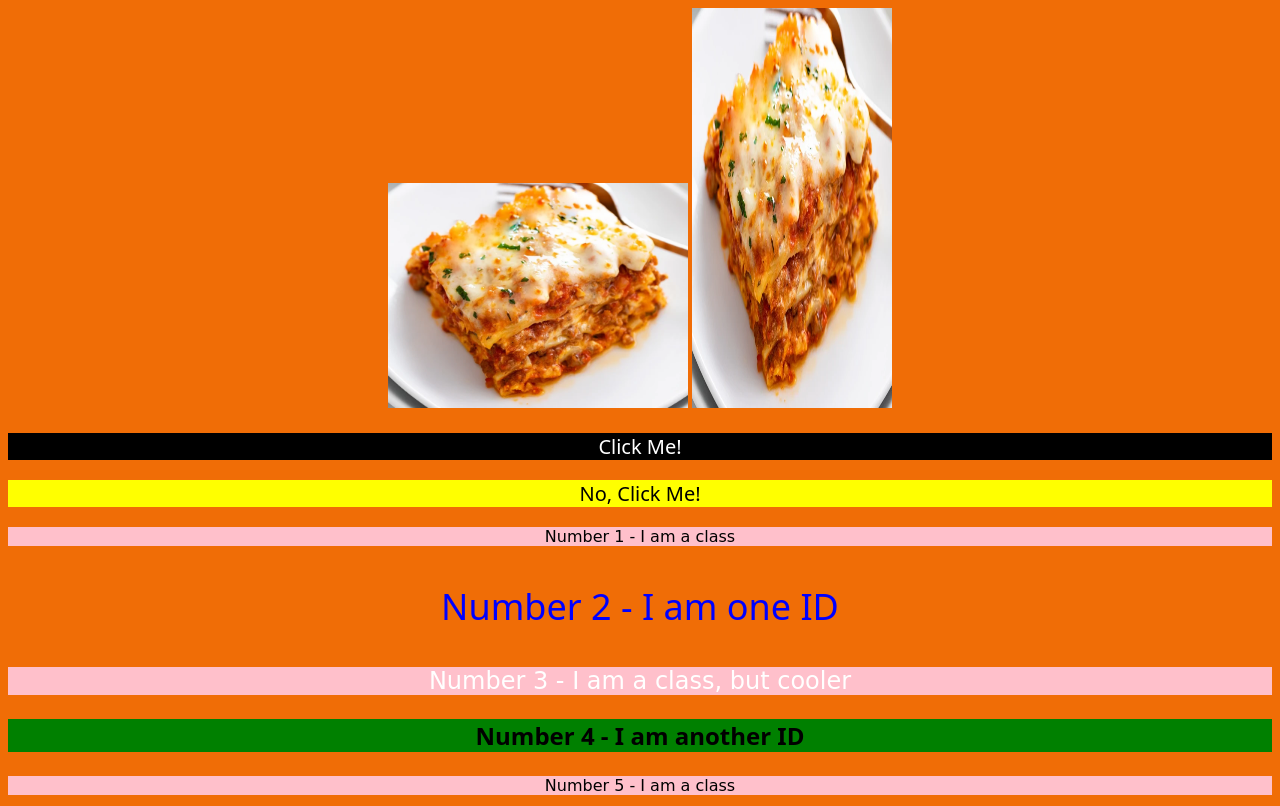
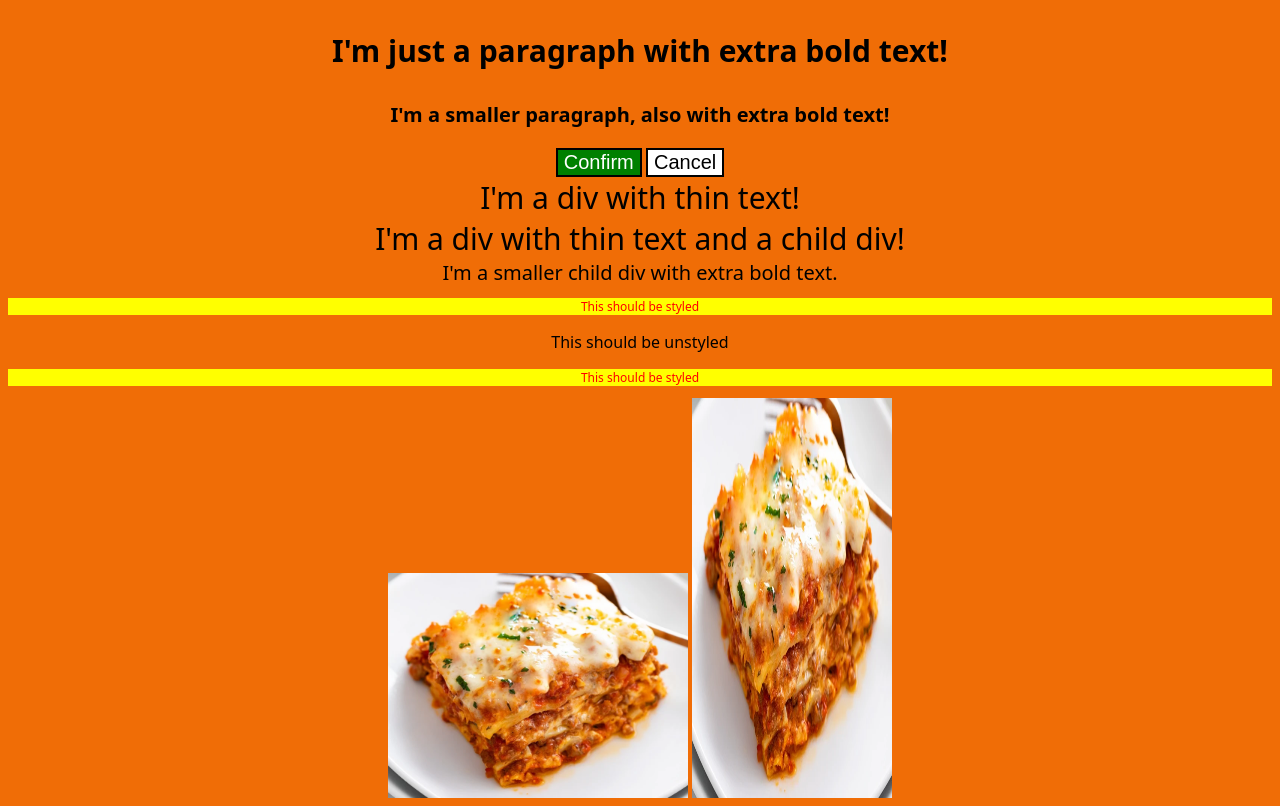
Before and after one commit to VinceNguyen000/odin-recipes, a plain HTML site: page cssExercises.html in a window 1280 px wide. Shown: the top 806 px of the page. Drawn offline with Linux system fonts and the light colour scheme.

Commit message:
finish CSS exercises

```diff
--- a/css/styles.css
+++ b/css/styles.css
@@ -2,6 +2,51 @@ body {
   font-family: system-ui;
   background: #f06d06;
   color: black;
+  text-align: center;
+}
+
+.para,
+.small-para {
+    font-weight: 600;
+}
+
+.para {
+    font-size: 30px;
+}
+
+.small-para {
+    font-size: 20px;
+}
+
+.button {
+    border: solid black 2px;
+    font-size: 20px;
+}
+
+.confirm {
+    background: green;
+    color:white
+}
+
+.cancel {
+    background:white;
+    color: black;
+}
+
+.text {
+    font-weight: 100;
+    font-size: 30px;
+}
+
+.text .child {
+    font-weight: 500;
+    font-size: 20px;
+}
+
+div > p {
+  background: yellow;
+  color: red;
+  font-size: 12px;
   text-align: center;
 }
 
@@ -18,7 +63,7 @@ body {
 .groupingSelectors1,
 .groupingSelectors2 {
   font-size: 20px;
-    font-family: "Helvetica", "Times New Roman". sans-serif;
+  font-family: "Helvetica", "Times New Roman" . sans-serif;
 }
 
 .groupingSelectors1 {
@@ -40,7 +85,6 @@ body {
   color: white;
 }
 
-
 #two {
   color: blue;
   font-size: 36px;
--- a/cssExercises.html
+++ b/cssExercises.html
@@ -9,9 +9,31 @@
     <style></style>
   </head>
   <body>
+    <p class="para">I'm just a paragraph with extra bold text!</p>
+    <p class="para small-para">
+      I'm a smaller paragraph, also with extra bold text!
+    </p>
+
+    <button id="confirm-button" class="button confirm">Confirm</button>
+    <button id="cancel-button" class="button cancel">Cancel</button>
+
+    <div class="text">I'm a div with thin text!</div>
+    <div class="text">
+      I'm a div with thin text and a child div!
+      <div class="text child">
+        I'm a smaller child div with extra bold text.
+      </div>
+    </div>
     <div>
-        <img class="avatar proportioned" src="images/Lasagna.webp" alt="">
-        <img class="avatar distorted" src="images/Lasagna.webp" alt="">
+      <p>This should be styled</p>
+    </div>
+    <p>This should be unstyled</p>
+    <div>
+      <p>This should be styled</p>
+    </div>
+    <div>
+      <img class="avatar proportioned" src="images/Lasagna.webp" alt="" />
+      <img class="avatar distorted" src="images/Lasagna.webp" alt="" />
     </div>
     <p class="groupingSelectors1">Click Me!</p>
     <p class="groupingSelectors2">No, Click Me!</p>
```
Lines whose indentation alone changed are shown as unchanged.
